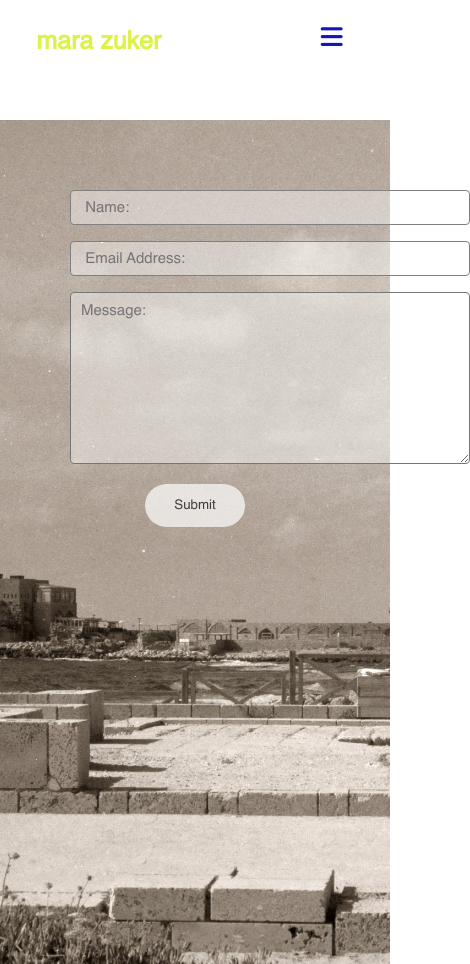
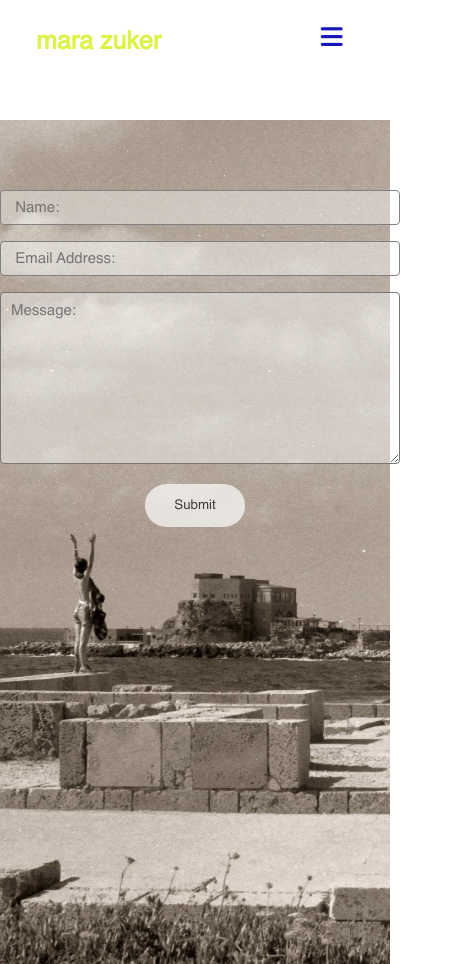
Before and after one commit to TamiZukierman/MaraZukerFoto, a website: page pages/contacto.html in a window 390 px wide. Shown: the top 964 px of the page, 470 px wide, since content can reach past the window. Drawn offline with nearby package versions, Linux system fonts and the light colour scheme.

Commit message:
CambiosForm

```diff
--- a/pages/contacto.html
+++ b/pages/contacto.html
@@ -5,6 +5,7 @@
         <meta name="viewport" content="width=device-width, initial-scale=1.0">
         <link rel="stylesheet" href="https://cdnjs.cloudflare.com/ajax/libs/font-awesome/6.4.2/css/all.min.css" integrity="sha512-z3gLpd7yknf1YoNbCzqRKc4qyor8gaKU1qmn+CShxbuBusANI9QpRohGBreCFkKxLhei6S9CQXFEbbKuqLg0DA==" crossorigin="anonymous" referrerpolicy="no-referrer" />
         <link rel="stylesheet" href="../CSS/style.css">
+        <link rel="stylesheet" href="https://cdnjs.cloudflare.com/ajax/libs/animate.css/4.1.1/animate.min.css"/>
         <title>MARA ZUKER</title>
     </head>
     <body>
@@ -13,7 +14,7 @@
             <!--MENU NAV-->
             <nav id="navBar">
                 <article class="LogoHeader">
-                    <h4><a href="../index.html">mara zuker</a></h4>
+                    <h4 class="animate__animated animate__bounce"><a href="../index.html">mara zuker</a></h4>
                 </article>
                 <input type="checkbox" id="check">
                 <article class="barras">
--- a/sass/contacto/_maincontacto.scss
+++ b/sass/contacto/_maincontacto.scss
@@ -9,7 +9,9 @@
     .formContacto form {
         width: 100%;
         text-align: center;
-        padding: 70px;
+    }
+    .formcontactoNombre {
+        margin-top: 70px;
     }
     .formcontactoNombre , .formcontactoEmail {
         font-size: 15px;
@@ -43,10 +45,10 @@
 
 /*----------------SISTEMA RESPONSIVO CONTACTO-------------*/
 @media (max-width: 525px) {
-    .formContacto form {
-        padding: 0;
-    }
-    .formcontactoNombre input {
-    width: 300px;
+    .MainContacto {
+        background-image: url(../../images/contacto/contactomobile.jpg);
+        }
+    .formcontactoNombre , .formcontactoEmail , .formcontactoMensaje {
+        width: 100%;
     }
 }
--- a/sass/inicio/_mainInicio.scss
+++ b/sass/inicio/_mainInicio.scss
@@ -35,6 +35,9 @@ main {
 .carousel-inner {
     display: none;
 }
+.carousel-control-next-icon {
+    display: none;
+}
 .imagenesMobile {
     display: block;
     display: flex;
```
Also changed, not shown: pages/bio.html (+2 -1 lines), pages/lugares.html (+2 -1 lines), pages/personas.html (+2 -1 lines), CSS/style.css, images/contacto/contactomobile.jpg (added), 1 other file.
